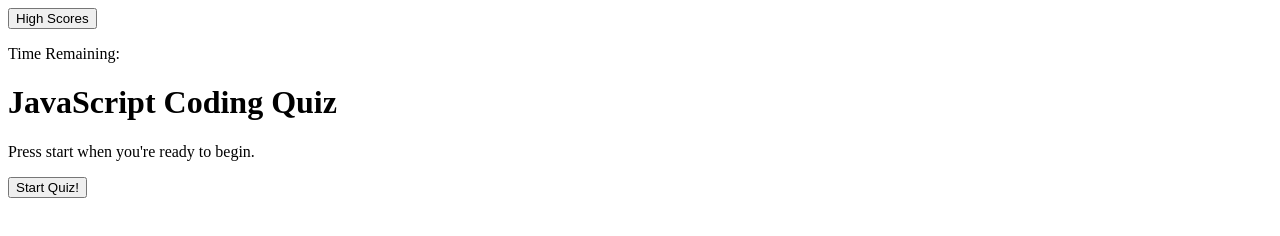
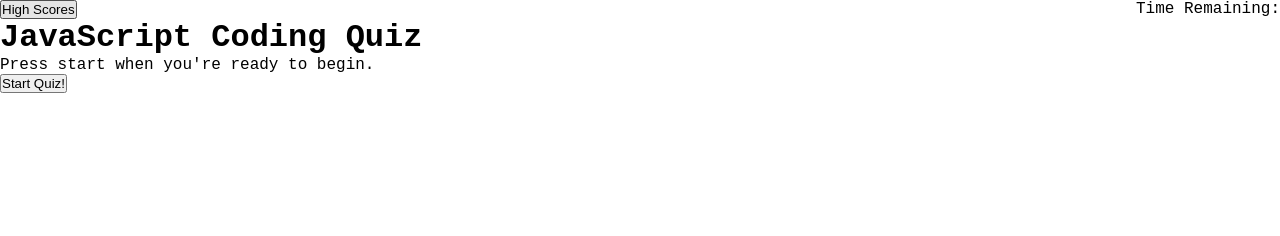
Before and after one commit to michalakisluke/JavaScript-Code-Quiz, a plain HTML site: page index.html in a window 1280 px wide. Drawn offline with Linux system fonts and the light colour scheme.

Commit message:
<Begin styling>

```diff
--- a/assets/css/style.css
+++ b/assets/css/style.css
@@ -0,0 +1,21 @@
+* {
+    margin: 0;
+    padding: 0;
+    box-sizing: border-box;
+}
+
+body {
+    font-family: 'Courier New', Courier, monospace;
+};
+
+#header {
+    margin: 10px 0px 10px 0px;
+};
+
+header button {
+    float: left;
+}
+
+header p {
+    float: right;
+}
--- a/index.html
+++ b/index.html
@@ -8,7 +8,7 @@
     <link rel="stylesheet" href="./assets/css/style.css">
 </head>
 <body>
-    <header>
+    <header id = "header">
         <button id = "high-scores-homepage">High Scores</button>
         <p id = "game-time">
             Time Remaining:
```
